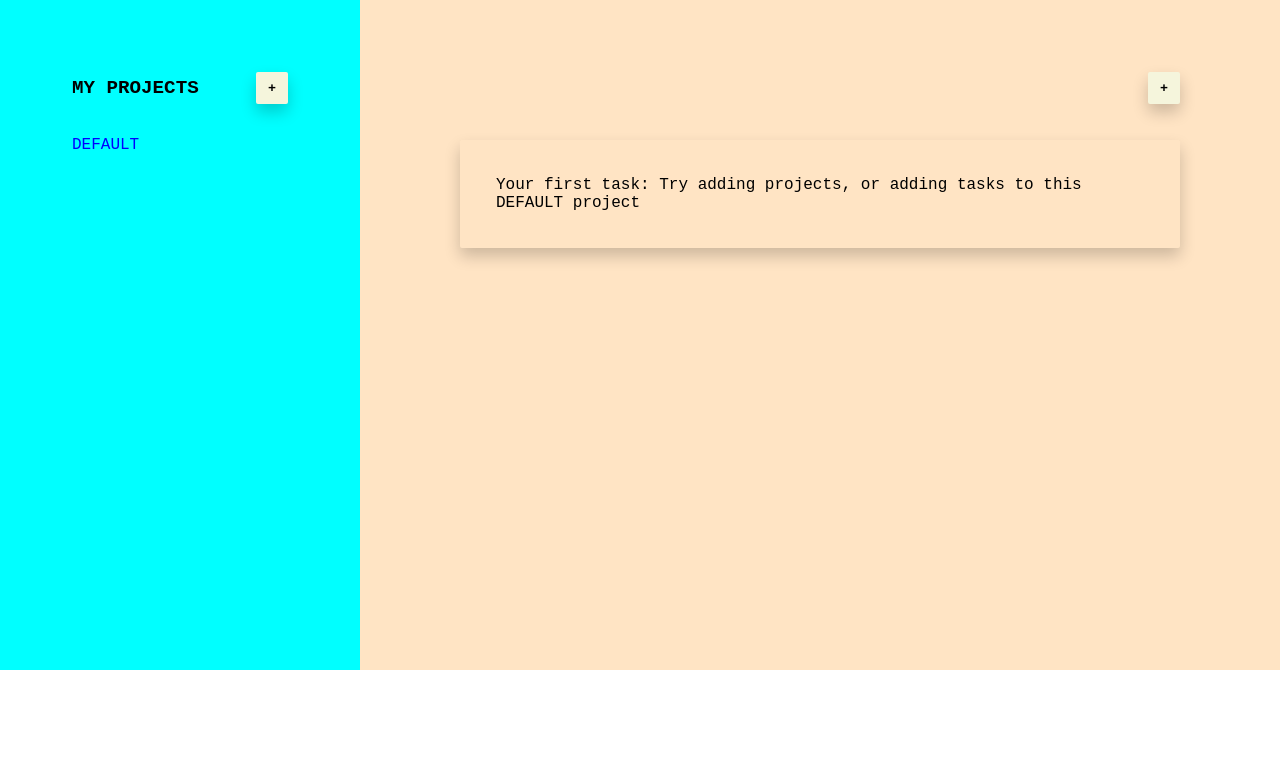
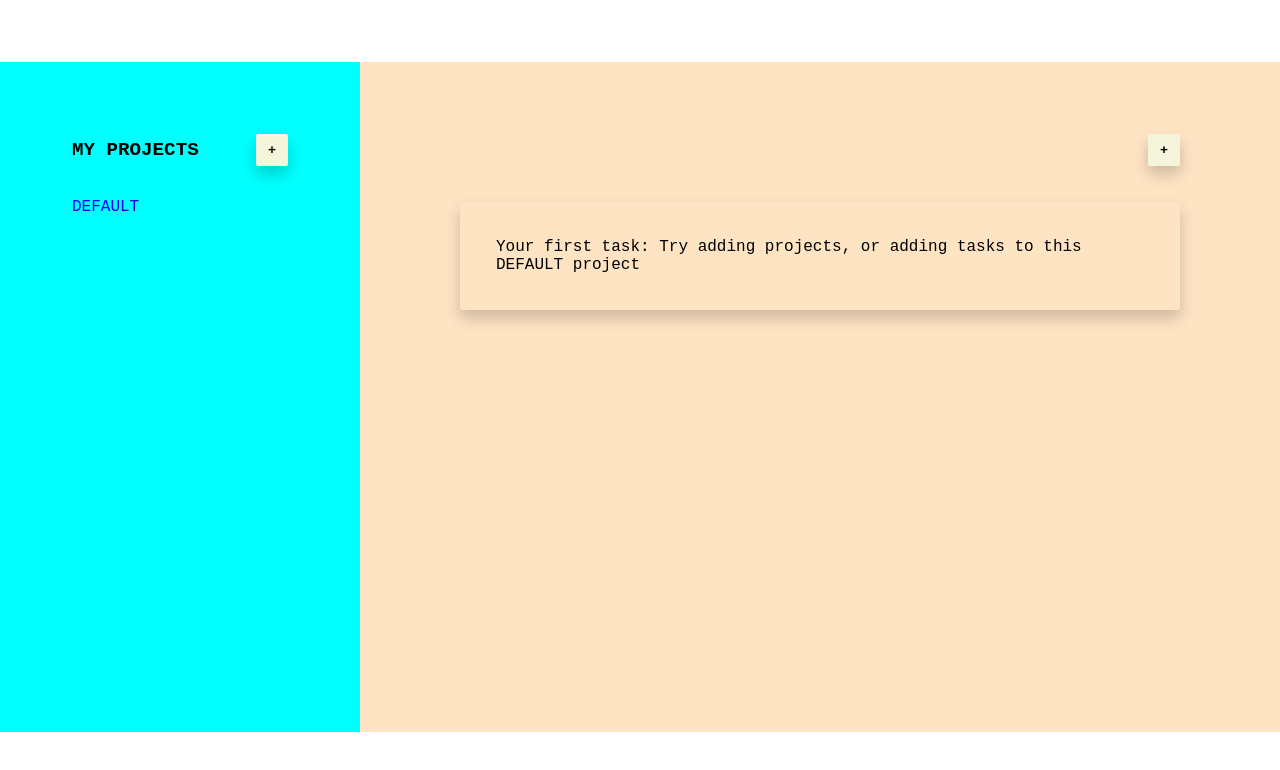
Before and after one commit to LozzyChops/todo, a website built with webpack: page src/index.html in a window 1280 px wide. Built offline with nearby package versions, Linux system fonts and the light colour scheme.

Commit message:
Add header to html structure

```diff
--- a/src/DOM.js
+++ b/src/DOM.js
@@ -4,6 +4,7 @@ import { Project, Task, projects } from './tools'
 const DOMNodes = {
   body: document.querySelector('body'),
 
+  divHeader: document.createElement('div'),
   divRoot: document.createElement('div'),
   divSideBar: document.createElement('div'),
   divProjectList: document.createElement('div'),
@@ -21,6 +22,7 @@ const DOMNodes = {
 
 function setUpInitHTML() {
   //labels
+  DOMNodes.divHeader.setAttribute('id', 'header')
   DOMNodes.divRoot.setAttribute('id', 'root')
   DOMNodes.divSideBar.setAttribute('id', 'side-bar')
   DOMNodes.divProjectList.setAttribute('id', 'project-list')
@@ -47,6 +49,7 @@ function setUpInitHTML() {
   DOMNodes.divContent.appendChild(DOMNodes.btnContent)
   DOMNodes.divContent.appendChild(DOMNodes.divToDoList)
   DOMNodes.divRoot.appendChild(DOMNodes.divContent)
+  DOMNodes.body.appendChild(DOMNodes.divHeader)
   DOMNodes.body.appendChild(DOMNodes.divRoot)
 
   //text
--- a/src/styles.css
+++ b/src/styles.css
@@ -10,6 +10,10 @@
 
 .selected {
   color: blue;
+}
+
+#header {
+  height: 62px;
 }
 
 #project-list {
```
